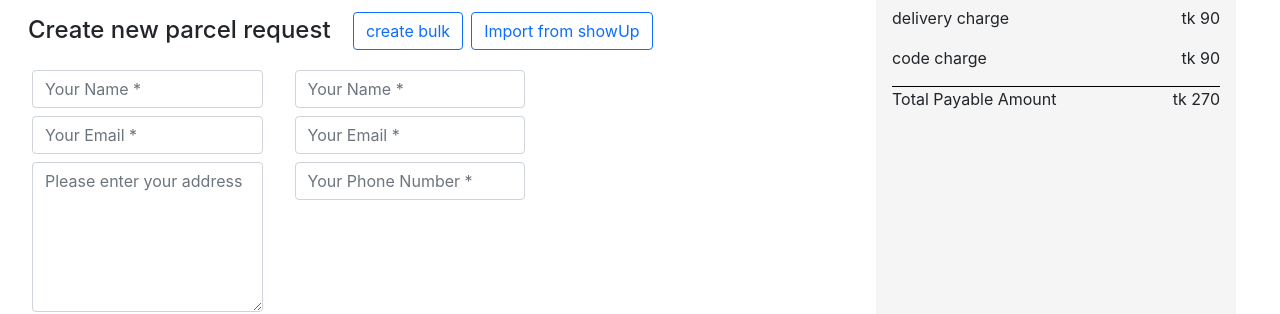
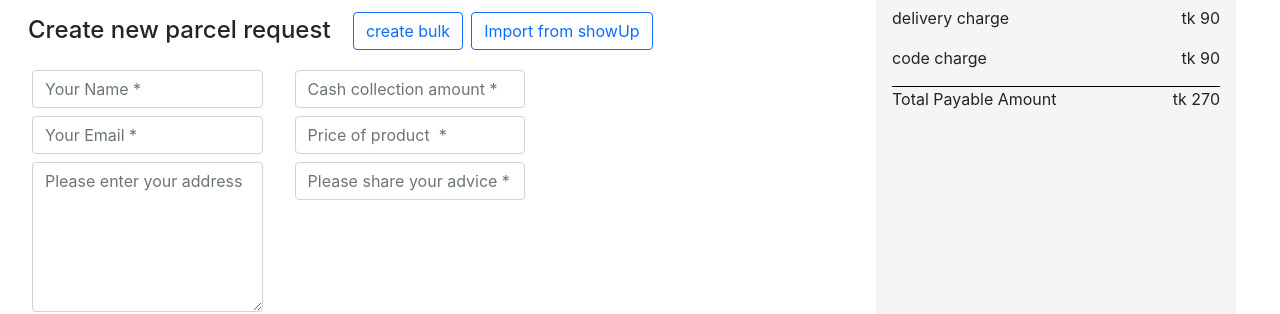
Before and after one commit to Rajdev-ullash/Fast_Fright, a React (Create React App) app in the folder client/: page / in a window 1280 px wide. Shown: the part 779-1093 px from the top of the page. Built offline with nearby package versions, Linux system fonts and the light colour scheme.

Commit message:
placeholder added for new parcel page

```diff
--- a/client/src/Components/NewParcelRequest/NewParcelRequest.js
+++ b/client/src/Components/NewParcelRequest/NewParcelRequest.js
@@ -32,13 +32,13 @@ const NewParcelRequest = () => {
                 </div>
                 <div className="col-md-6 ">
                     <div className="form-group p-1">
-                        <input type="text" name="name" className="form-control" placeholder="Your Name *" />
+                        <input type="text" name="name" className="form-control" placeholder="Cash collection amount *" />
                     </div>
                     <div className="form-group p-1">
-                        <input type="text" name="email" className="form-control" placeholder="Your Email *" />
+                        <input type="text" name="email" className="form-control" placeholder="Price of product  *" />
                     </div>
                     <div className="form-group p-1">
-                        <input type="text" name="phone" className="form-control" placeholder="Your Phone Number *" />
+                        <input type="text" name="phone" className="form-control" placeholder="Please share your advice *" />
                     </div>
                 </div>
             </div>
```
